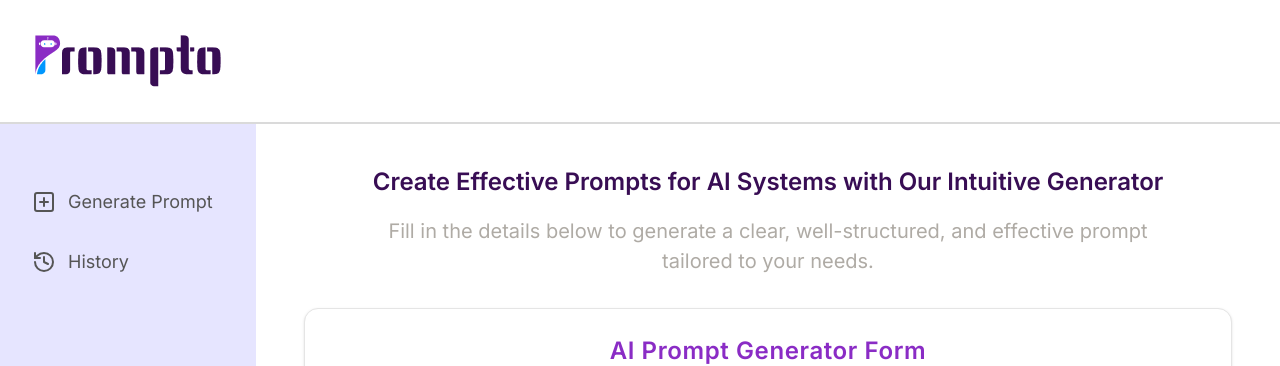
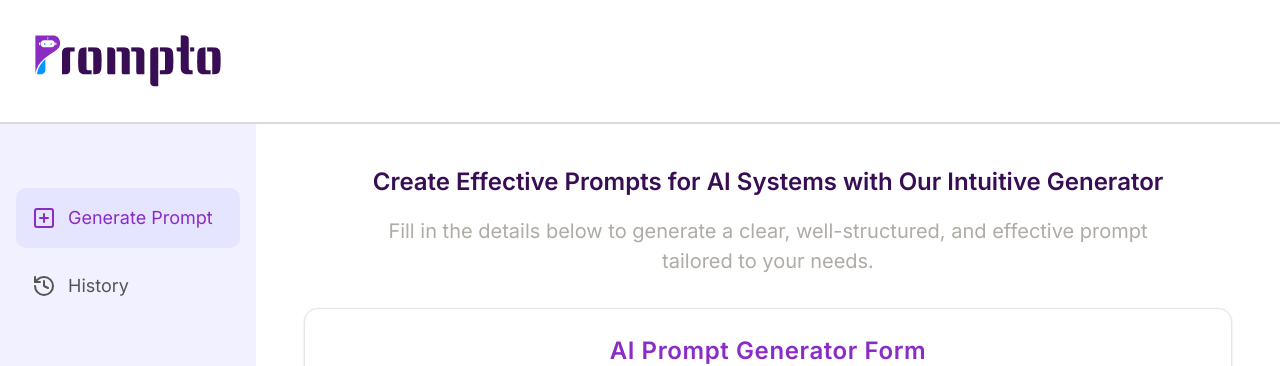
Before and after one commit to chingu-voyages/V54-tier3-team-37, a React (Vite) app in the folder frontend/: page /dashboard/generate in a window 1280 px wide. Shown: the top 366 px of the page. Built offline with nearby package versions, Linux system fonts and the light colour scheme; no server answers.

Commit message:
feat(style): Finalize appearance of dashboard elements

```diff
--- a/frontend/src/components/Dashboard.tsx
+++ b/frontend/src/components/Dashboard.tsx
@@ -1,11 +1,13 @@
 import { History, SquarePlus } from 'lucide-react';
-import { Link, Outlet } from 'react-router-dom';
+import { Link, NavLink, Outlet } from 'react-router-dom';
+
+import { cn } from '@/lib/cn';
 
 import Container from './Container';
 
 const Dashboard = () => {
   return (
-    <section className="w-full bg-gradient-to-r from-[#e6e5ff] from-50% to-white to-50%">
+    <section className="w-full bg-gradient-to-r from-[#F2F1FF] from-50% to-white to-50%">
       <div className="border-b-2 border-prompto-gray-light bg-white p-8">
         <div className="mx-auto max-w-7xl">
           <Link to="/">
@@ -15,25 +17,35 @@ const Dashboard = () => {
       </div>
       <Container className="items-start px-0">
         <div className="mx-auto grid min-h-screen w-full max-w-7xl grid-cols-[256px_1fr]">
-          <div className="bg-[#E6E5FF] px-2 py-8">
-            <ul className="flex flex-col gap-8 pt-8 text-lg">
-              <li className="relative pl-6">
-                <Link
+          <div className="bg-[#F2F1FF] px-2 py-8">
+            <ul className="flex flex-col items-start gap-2 pt-8 text-lg">
+              <li className="relative w-full px-2">
+                <NavLink
                   to="generate"
-                  className="flex items-center gap-3"
+                  className={({ isActive }) =>
+                    cn(
+                      'flex items-center gap-3 rounded-lg p-4',
+                      isActive && 'bg-[#E6E5FF] text-prompto-primary'
+                    )
+                  }
                 >
                   <SquarePlus />
                   Generate Prompt
-                </Link>
+                </NavLink>
               </li>
-              <li className="relative pl-6">
-                <Link
+              <li className="relative w-full px-2">
+                <NavLink
                   to="history"
-                  className="flex items-center gap-3"
+                  className={({ isActive }) =>
+                    cn(
+                      'flex items-center gap-3 rounded-lg p-4',
+                      isActive && 'bg-[#E6E5FF] text-prompto-primary'
+                    )
+                  }
                 >
                   <History />
                   History
-                </Link>
+                </NavLink>
               </li>
             </ul>
           </div>
--- a/frontend/src/components/PromptGenResult.tsx
+++ b/frontend/src/components/PromptGenResult.tsx
@@ -92,7 +92,7 @@ const PromptGenResult = ({ formValues }: PromptGenResultProps) => {
   };
 
   return (
-    <Card className={cn('w-full text-center', output ? 'bg-[#E6E5FF]' : 'bg-white')}>
+    <Card className={cn('w-full text-center', output ? 'bg-[#F2F1FF]' : 'bg-white')}>
       <CardHeader>
         <CardTitle className="pt-4 text-[24px] font-semibold text-prompto-accent">
           Generated Prompt
--- a/frontend/src/components/PromptHistory.tsx
+++ b/frontend/src/components/PromptHistory.tsx
@@ -26,14 +26,6 @@ const PromptHistory = () => {
     dispatch(getPromptHistory());
   }, [dispatch]);
 
-  if (loading === 'pending') {
-    return <div className="py-16 text-center text-muted-foreground">Loading prompts...</div>;
-  }
-
-  if (error) {
-    return <div className="py-16 text-center text-red-500">Error: {error}</div>;
-  }
-
   const handleCopy = (prompt: PromptResponse) => {
     if (prompt) {
       navigator.clipboard.writeText(prompt?.geminiText || '');
@@ -58,6 +50,34 @@ const PromptHistory = () => {
         });
       });
   };
+
+  if (loading === 'pending') {
+    return <div className="py-16 text-center text-muted-foreground">Loading prompts...</div>;
+  }
+
+  if (error) {
+    return <div className="py-16 text-center text-red-500">Error: {error}</div>;
+  }
+
+  // const noPromptTest = true;
+  // if (noPromptTest) {
+  //   return (
+  //     <div className="flex flex-col items-center gap-8 pt-32">
+  //       <img src="/paper-exclamation.png" />
+  //       <p className="text-[20px] text-prompto-gray-dark">
+  //         You don't have any saved prompts to review
+  //       </p>
+  //       <Button variant="primary">
+  //         <Link
+  //           to="/dashboard/generate"
+  //           className="flex items-center gap-2 text-white"
+  //         >
+  //           <Plus /> Create New Prompt
+  //         </Link>
+  //       </Button>
+  //     </div>
+  //   );
+  // }
 
   return (
     <div className="flex w-full flex-col gap-16 py-16">
@@ -158,8 +178,19 @@ const PromptHistory = () => {
           })}
         </Accordion>
       ) : (
-        <div className="mt-12 text-center text-muted-foreground">
-          You don’t have any saved prompts yet.
+        <div className="flex flex-col items-center gap-8 pt-32">
+          <img src="/paper-exclamation.png" />
+          <p className="text-[20px] text-prompto-gray-dark">
+            You don't have any saved prompts to review
+          </p>
+          <Button variant="primary">
+            <Link
+              to="/dashboard/generate"
+              className="flex items-center gap-2 text-white"
+            >
+              <Plus /> Create New Prompt
+            </Link>
+          </Button>
         </div>
       )}
     </div>
```
Also changed, not shown: frontend/public/paper-exclamation.png (added).
